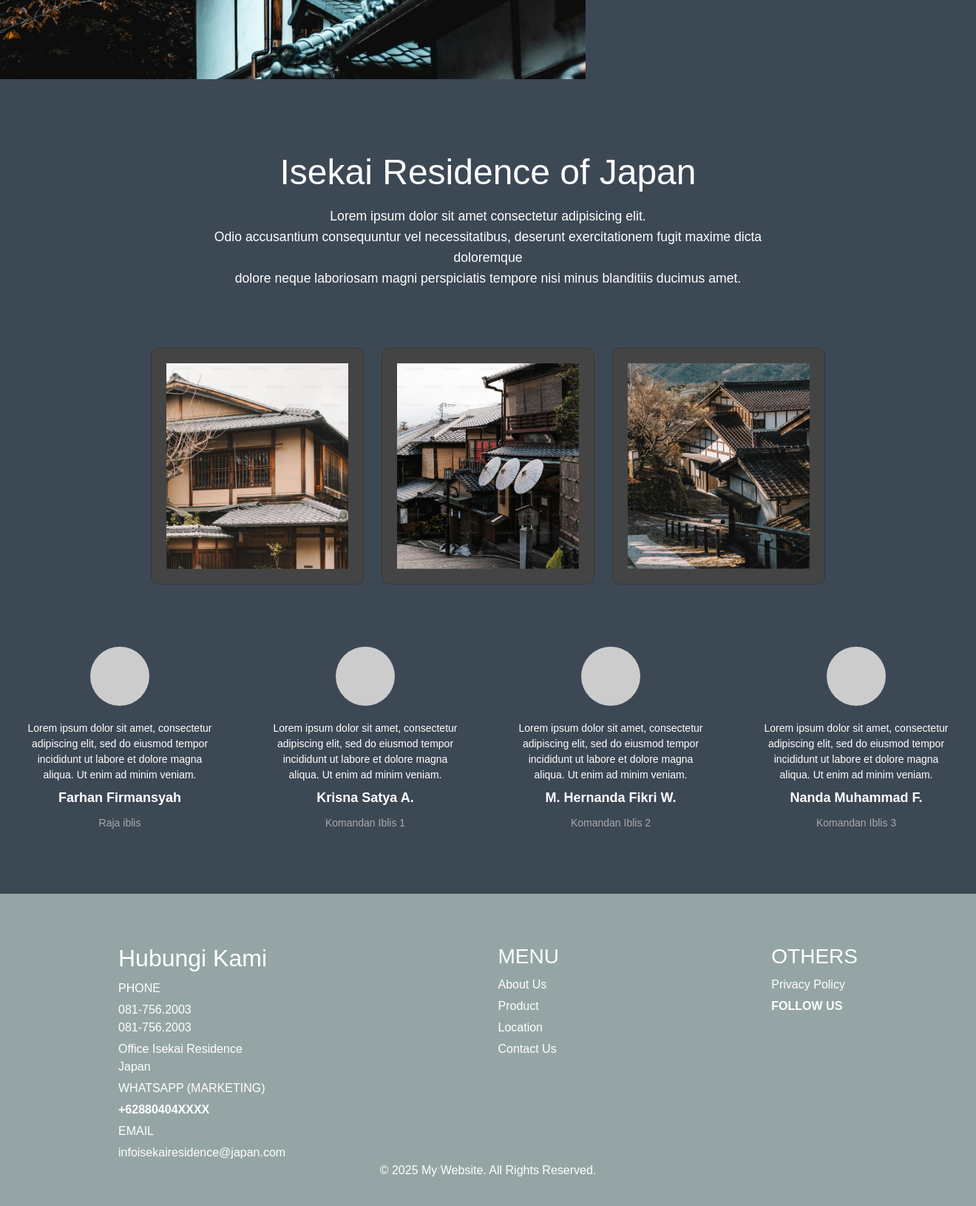
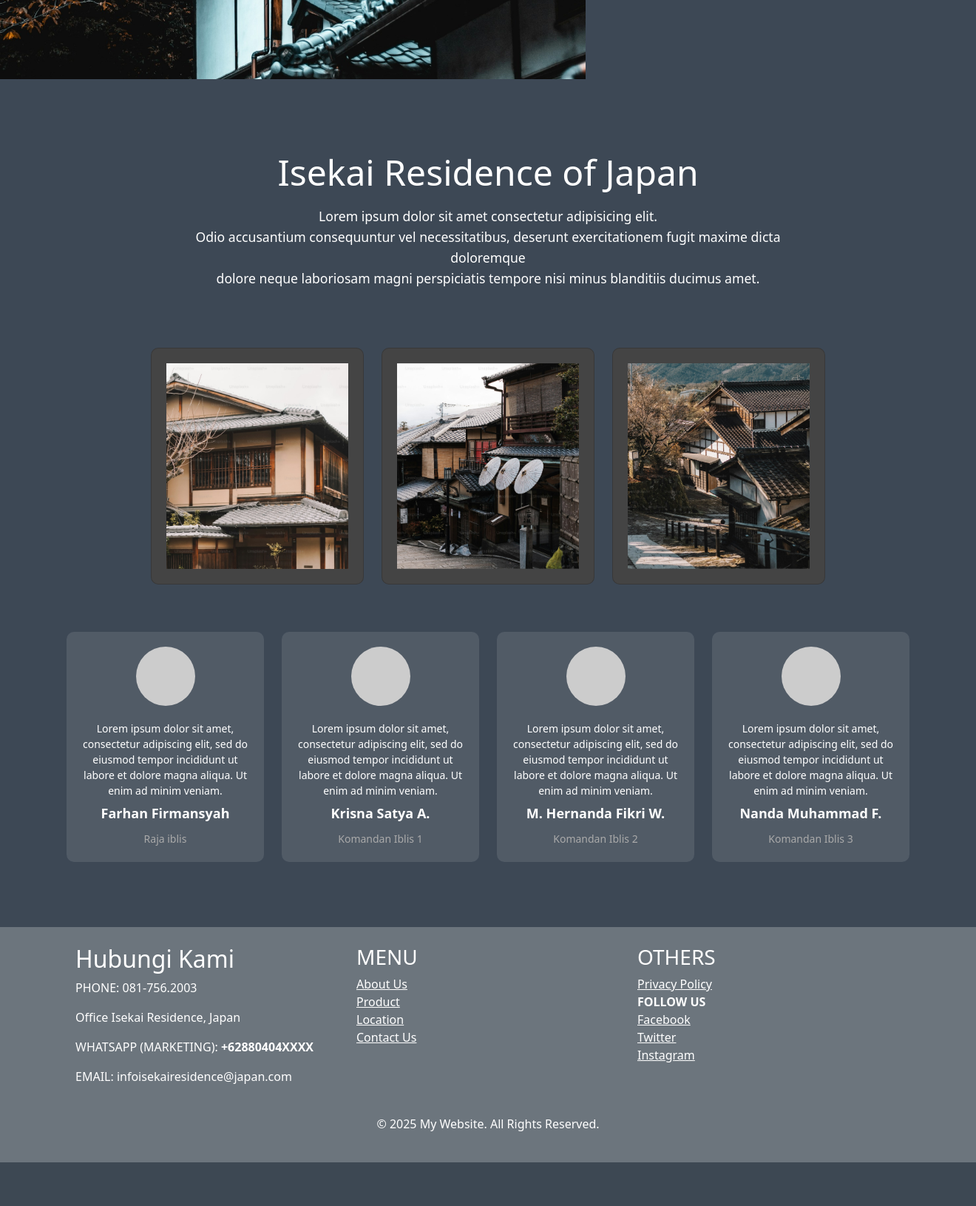
Before and after one commit to SannRainy/ProjectUAS, a PHP site: page /home.php in a window 1320 px wide. Shown: the part 1400-3030 px from the top of the page at 74% size. After the commit the page ends 2971 px from the top, so only its background shows below. Run offline with PHP 8.4, Linux system fonts and the light colour scheme; the visitor is signed in with stand-in values (Sample User, id 1).

Commit message:
update styling home & login

```diff
--- a/home.php
+++ b/home.php
@@ -5,93 +5,79 @@
     <meta charset="UTF-8">
     <meta name="viewport" content="width=device-width, initial-scale=1.0">
     <link rel="stylesheet" href="asset/style/home.css">
-    <script src="asset/script/home.js"></script>
+    <script src="asset/script/home.js" defer></script>
     <title>Home</title>
 </head>
 <body>
 <main>
-<!--Text Main-->
-  <div class="d-flex text-start fade-in-up" style="z-index: 1; padding-left: 3rem; padding-top: 5rem;">
+    <!-- Who We Are Section -->
+    <section class="who-we-are d-flex text-start fade-in-up" style="padding-left: 3rem; padding-top: 5rem;">
         <article style="color:white;">
             <p style="font-size: 1.5rem;">Who we Are</p>
             <h1 style="font-size: 2.5rem; font-weight: bold;">Isekai Residence<br>Living in Your Dream</h1>
             <p style="font-size: 1.5rem;">Sebuah kota impian para wibu dengan hunian berkualitas, damai, dan tenang<br>
             Berlokasi paling strategis di Jepang</p>
         </article>
+    </section>
+
+    <!-- Side Image and Text Section -->
+    <section class="side-image-text d-flex fade-in-up" style="width: 100%; height: 40rem;">
+        <div class="side-bg position-relative" style="width: 60%; height: 100%; overflow: hidden;">
+            <img src="asset/img/bg_card.png" alt="Side Image" style="width: 100%; height: 100%; object-fit: contain;">
         </div>
-<!--Side Image and Text-->
-<div class="d-flex fade-in-up" style="width: 100%; height: 40rem;">
-<!--Side Image-->
-    <div class="side-bg position-relative" style="width: 60%; height: 100%; overflow: hidden;">
-        <div class="side-img" style="width: 100%; height: 100%; position: relative;">
-            <img src="asset/img/bg_card.png" alt="side-img" style="width: 100%; height: 100%; object-fit: contain; position: absolute; top: 50%; left: 50%; transform: translate(-50%, -50%);">
-        </div>
-    </div>
-<!--Side Text-->
-    <div class="right-text d-flex flex-column justify-content-center fade-in-up" style="width: 40%; padding: 2rem; color: white;">
+        <div class="right-text d-flex flex-column justify-content-center" style="width: 40%; padding: 2rem; color: white;">
             <h1>Suasana yang<br>Tenang</h1>
             <p>Lorem ipsum dolor sit amet consectetur adipisicing elit. Ipsa cum quod eum. Nam vel molestias libero alias assumenda repellat cum excepturi, quasi inventore adipisci ullam nulla, veniam qui sequi debitis.</p>
         </div>
-</div>
-<!--title and Card-->
-<div class="d-flex flex-column align-items-center fade-in-up" style="width: 100%;">
-<!--Title Text-->
-    <div class="title-text d-flex flex-column text-center fade-in-up" style="color: white;">
+    </section>
+
+    <!-- Title and Card Section -->
+    <section class="title-and-cards d-flex flex-column align-items-center">
+        <div class="title-text d-flex flex-column text-center" style="color: white;">
             <h1>Isekai Residence of Japan</h1>
             <p>Lorem ipsum dolor sit amet consectetur adipisicing elit. <br>
             Odio accusantium consequuntur vel necessitatibus, deserunt exercitationem fugit maxime dicta doloremque<br>
             dolore neque laboriosam magni perspiciatis tempore nisi minus blanditiis ducimus amet.</p>
         </div>
-<!--Card Container-->
-<div class="card-contain d-flex flex-column flex-md-row justify-content-between gap-4 fade-in-up">
+        <div class="card-contain d-flex flex-column flex-md-row justify-content-between gap-4">
+            <?php
+            $cardImages = [
+                "asset/img/bg_card-item1.png",
+                "asset/img/bg_card-item2.png",
+                "asset/img/bg_card-item3.png"
+            ];
+            foreach ($cardImages as $image): ?>
                 <div class="card" style="width: 18rem; height: 20rem; margin-top: 2rem;">
-    <a href="#" style="text-decoration: none; color: inherit; height: 100%; display: block;">
-        <img src="asset/img/bg_card-item1.png" class="card-img-top" alt="..." style="width: 100%; height: 100%; object-fit: cover; border-radius: inherit;"></a>
+                    <a href ="#" style="text-decoration: none; color: inherit; height: 100%; display: block;">
+                        <img src="<?php echo $image; ?>" class="card-img-top" alt="Card Image" style="width: 100%; height: 100%; object-fit: cover; border-radius: inherit;">
+                    </a>
                 </div>
-<div class="card" style="width: 18rem; height: 20rem; margin-top: 2rem;">
-    <a href="#" style="text-decoration: none; color: inherit; height: 100%; display: block;">
-        <img src="asset/img/bg_card-item2.png" class="card-img-top" alt="..." style="width: 100%; height: 100%; object-fit: cover; border-radius: inherit;"></a>
+            <?php endforeach; ?>
         </div>
-<div class="card" style="width: 18rem; height: 20rem; margin-top: 2rem;">
-    <a href="#" style="text-decoration: none; color: inherit; height: 100%; display: block;">
-        <img src="asset/img/bg_card-item3.png" class="card-img-top" alt="..." style="width: 100%; height: 100%; object-fit: cover; border-radius: inherit;"></a>
+    </section>
+
+    <!-- Profile Cards Section -->
+    <section class="profile-cards container" style="padding: 4rem 0; color: #fff;">
+    <div class="row justify-content-center">
+        <?php
+        $profiles = [
+            ["name" => "Farhan Firmansyah", "title" => "Raja iblis"],
+            ["name" => "Krisna Satya A.", "title" => "Komandan Iblis 1"],
+            ["name" => "M. Hernanda Fikri W.", "title" => "Komandan Iblis 2"],
+            ["name" => "Nanda Muhammad F.", "title" => "Komandan Iblis 3"]
+        ];
+        foreach ($profiles as $profile): ?>
+            <div class="col-12 col-md-6 col-lg-3 mb-4"> <!-- Responsive column -->
+                <div class="card-item" style="border-radius: 10px; padding: 20px; text-align: center; background-color: rgba(255, 255, 255, 0.1);"> <!-- Optional background color -->
+                    <div style="width: 80px; height: 80px; background-color: #ccc; border-radius: 50%; margin: 0 auto 20px;"></div>
+                    <p style="font-size: 14px; line-height: 1.5; margin: 10px 0;">Lorem ipsum dolor sit amet, consectetur adipiscing elit, sed do eiusmod tempor incididunt ut labore et dolore magna aliqua. Ut enim ad minim veniam.</p>
+                    <h4 style="font-size: 18px; margin: 10px 0; font-weight: bold;"><?php echo $profile['name']; ?></h4>
+                    <span style="font-size: 14px; color: #aaa;"><?php echo $profile['title']; ?></span>
                 </div>
             </div>
-<!--Profile Card-->
-<div style="display: flex; gap: 2rem; justify-content: center; padding-top: 4rem; padding-bottom: 4rem; color: #fff;">
-  <!-- Card 1 -->
-  <div class="card-item" style="width: 300px; border-radius: 10px; padding: 20px; text-align: center;">
-    <div style="width: 80px; height: 80px; background-color: #ccc; border-radius: 50%; margin: 0 auto 20px;"></div>
-    <p style="font-size: 14px; line-height: 1.5; margin: 10px 0;">Lorem ipsum dolor sit amet, consectetur adipiscing elit, sed do eiusmod tempor incididunt ut labore et dolore magna aliqua. Ut enim ad minim veniam.</p>
-    <h4 style="font-size: 18px; margin: 10px 0; font-weight: bold;">Farhan Firmansyah</h4>
-    <span style="font-size: 14px; color: #aaa;">Raja iblis</span>
+        <?php endforeach; ?>
     </div>
-
-  <!-- Card 2 -->
-  <div class="card-item" style="width: 300px; border-radius: 10px; padding: 20px; text-align: center;">
-    <div style="width: 80px; height: 80px; background-color: #ccc; border-radius: 50%; margin: 0 auto 20px;"></div>
-    <p style="font-size: 14px; line-height: 1.5; margin: 10px 0;">Lorem ipsum dolor sit amet, consectetur adipiscing elit, sed do eiusmod tempor incididunt ut labore et dolore magna aliqua. Ut enim ad minim veniam.</p>
-    <h4 style="font-size: 18px; margin: 10px 0; font-weight: bold;">Krisna Satya A.</h4>
-    <span style="font-size: 14px; color: #aaa;">Komandan Iblis 1</span>
-  </div>
-
-  <!-- Card 3 -->
-  <div class="card-item" style="width: 300px; border-radius: 10px; padding: 20px; text-align: center;">
-    <div style="width: 80px; height: 80px; background-color: #ccc; border-radius: 50%; margin: 0 auto 20px;"></div>
-    <p style="font-size: 14px; line-height: 1.5; margin: 10px 0;">Lorem ipsum dolor sit amet, consectetur adipiscing elit, sed do eiusmod tempor incididunt ut labore et dolore magna aliqua. Ut enim ad minim veniam.</p>
-    <h4 style="font-size: 18px; margin: 10px 0; font-weight: bold;">M. Hernanda Fikri W.</h4>
-    <span style="font-size: 14px; color: #aaa;">Komandan Iblis 2</span>
-  </div>
-
-  <!-- Card 4 -->
-  <div class="card-item" style="width: 300px; border-radius: 10px; padding: 20px; text-align: center;">
-    <div style="width: 80px; height: 80px; background-color: #ccc; border-radius: 50%; margin: 0 auto 20px;"></div>
-    <p style="font-size: 14px; line-height: 1.5; margin: 10px 0;">Lorem ipsum dolor sit amet, consectetur adipiscing elit, sed do eiusmod tempor incididunt ut labore et dolore magna aliqua. Ut enim ad minim veniam.</p>
-    <h4 style="font-size: 18px; margin: 10px 0; font-weight: bold;">Nanda Muhammad F.</h4>
-    <span style="font-size: 14px; color: #aaa;">Komandan Iblis 3</span>
-  </div>
-</div>
-</div>
+</section>
 </main>
 
 <?php include 'includes/footer.php'; ?>
--- a/includes/footer.php
+++ b/includes/footer.php
@@ -1,35 +1,42 @@
-<footer style="background-color: #95a5a6; padding: 1.25rem; color: #fff;">
-  <div style="display: flex; justify-content: space-between; max-width: 62.5rem; margin: auto; padding-top: 3rem;">
-    <!-- Kontak -->
-    <div>
-      <h2 style="margin: 0 0 0.625rem;">Hubungi Kami</h2>
-      <p style="margin: 0.3125rem 0;">PHONE</p>
-      <p style="margin: 0;">081-756.2003</p>
-      <p style="margin: 0;">081-756.2003</p>
-      <p style="margin: 0.3125rem 0;">Office Isekai Residence<br>Japan</p>
-      <p style="margin: 0.3125rem 0;">WHATSAPP (MARKETING)</p>
-      <p style="margin: 0;"><strong>+62880404XXXX</strong></p>
-      <p style="margin: 0.3125rem 0;">EMAIL</p>
-      <p style="margin: 0;">infoisekairesidence@japan.com</p>
+<head>
+<link href="https://cdn.jsdelivr.net/npm/bootstrap@5.3.0/dist/css/bootstrap.min.css" rel="stylesheet">
+</head>
+<footer class="bg-secondary text-white py-4">
+    <div class="container">
+        <div class="d-flex row">
+            <!-- Contact Information -->
+            <div class="col-md-4">
+                <h2>Hubungi Kami</h2>
+                <address>
+                    <p>PHONE: 081-756.2003</p>
+                    <p>Office Isekai Residence, Japan</p>
+                    <p>WHATSAPP (MARKETING): <strong>+62880404XXXX</strong></p>
+                    <p>EMAIL: infoisekairesidence@japan.com</p>
+                </address>
             </div>
             <!-- Menu -->
-    <div>
-      <h3 style="margin: 0 0 0.625rem;">MENU</h3>
-      <p style="margin: 0.3125rem 0;">About Us</p>
-      <p style="margin: 0.3125rem 0;">Product</p>
-      <p style="margin: 0.3125rem 0;">Location</p>
-      <p style="margin: 0.3125rem 0;">Contact Us</p>
+            <div class="col-md-4">
+                <h3>MENU</h3>
+                <ul class="list-unstyled">
+                    <li><a href="AboutUs.php" class="text-white">About Us</a></li>
+                    <li><a href="Product.php" class="text-white">Product</a></li>
+                    <li><a href="Location.php" class="text-white">Location</a></li>
+                    <li><a href="ContactUs.php" class="text-white">Contact Us</a></li>
+                </ul>
             </div>
             <!-- Others -->
-    <div>
-      <h3 style="margin: 0 0 0.625rem;">OTHERS</h3>
-      <p style="margin: 0.3125rem 0;">Privacy Policy</p>
-      <p style="margin: 0.3125rem 0; font-weight: bold;">FOLLOW US</p>
+            <div class="col-md-4">
+                <h3>OTHERS</h3>
+                <ul class="list-unstyled">
+                    <li><a href="#" class="text-white">Privacy Policy</a></li>
+                    <li><strong>FOLLOW US</strong></li>
+                    <li><a href="#" class="text-white">Facebook</a></li>
+                    <li><a href="#" class="text-white">Twitter</a></li>
+                    <li><a href="#" class="text-white">Instagram</a></li>
+                </ul>
             </div>
         </div>
-    <link rel="stylesheet" href="asset/style/footer.css">
-
-        <p style="text-align: center;">&copy; <?php echo date("Y"); ?> My Website. All Rights Reserved.</p>
+        <p class="text-center mt-4">&copy; <?php echo date("Y"); ?> My Website. All Rights Reserved.</p>
+    </div>
 </footer>
-</body>
-</html>
+<script src="https://cdn.jsdelivr.net/npm/bootstrap@5.3.0/dist/js/bootstrap.bundle.min.js"></script>
--- a/includes/header.php
+++ b/includes/header.php
@@ -1,15 +1,13 @@
 <?php
 session_start();
-if(isset($_POST['logout'])){
+if (isset($_POST['logout'])) {
     session_unset();
     session_destroy();
     header('location: index.php');
     exit();
 }
 
-
 if (!isset($_SESSION["username"])) {
-
     header('location: login.php');
     exit();
 }
@@ -22,60 +20,53 @@ if (!isset($_SESSION["username"])) {
     <meta name="viewport" content="width=device-width, initial-scale=1.0">
     <link rel="stylesheet" href="asset/style/header.css">
     <link href="https://cdn.jsdelivr.net/npm/bootstrap@5.3.0/dist/css/bootstrap.min.css" rel="stylesheet">
-    <link href="https://fonts.googleapis.com/css2?family=Montserrat:ital,wght@0,100..900;1,100..900&display=swap" rel="stylesheet">
-    <link rel="stylesheet" href="https://cdn.jsdelivr.net/npm/locomotive-scroll/dist/locomotive-scroll.min.css">
-    <script src="asset/script/header.js"></script>
+    <link href="https://fonts.googleapis.com/css2?family=Montserrat:wght@100..900&display=swap" rel="stylesheet">
     <title>My Website</title>
 </head>
-<body style=" background-color: #3d4855;">
+<body style="background-color: #3d4855;">
 <header>
     <!-- Navbar -->
-<nav class="navbar navbar-expand-lg position-absolute w-100" style="z-index: 2; top: 0; background: transparent;">
+    <nav class="navbar navbar-expand-lg navbar-light bg-transparent position-absolute w-100" style="z-index: 2; top: 0;">
         <div class="container-fluid">
-    <a class="navbar-brand" href="#" style="font-size: 1.5rem; color: white; padding-left: 1rem;">Isekai Resident</a>
+            <a class="navbar-brand text-white" href="#" style="font-size: 1.5rem; padding-left: 1rem;">Isekai Resident</a>
             <button class="navbar-toggler" type="button" data-bs-toggle="collapse" data-bs-target="#navbarNav" aria-controls="navbarNav" aria-expanded="false" aria-label="Toggle navigation">
                 <span class="navbar-toggler-icon"></span>
             </button>
-    <div class="collapse navbar-collapse d-flex justify-content-end" id="navbarNav">
+            <div class="collapse navbar-collapse justify-content-end" id="navbarNav">
                 <ul class="navbar-nav gap-5" style="padding-right: 3rem;">
                     <li class="nav-item">
-          <a class="nav-link" href="home.php" style="color: white; font-size: 1rem;">Home</a>
+                        <a class="nav-link text-white" href="#">Home</a>
                     </li>
                     <li class="nav-item">
-          <a class="nav-link" href="AboutUs.php" style="color: white; font-size: 1rem;">About us</a>
+                        <a class="nav-link text-white" href="#">About us</a>
                     </li>
                     <li class="nav-item">
-          <a class="nav-link" href="Product.php" style="color: white; font-size: 1rem;">Product</a>
+                        <a class="nav-link text-white" href="#">Product</a>
                     </li>
                     <li class="nav-item">
-          <a class="nav-link" href="Location.php" style="color: white; font-size: 1rem;">Location</a>
+                        <a class="nav-link text-white" href="#">Location</a>
                     </li>
                     <li class="nav-item">
-          <a class="nav-link" href="ContactUs.php" style="color: white; font-size: 1rem;">Contact Us</a>
+                        <a class="nav-link text-white" href="#">Contact Us</a>
                     </li>
                 </ul>
             </div>
-  </div>
-  <div class="Button-logout">
-         <form action="home.php" method="POST">
-            <button type="submit" name="logout">logout</button>
+            <form action="home.php" method="POST" class="d-flex">
+                <button type="submit" name="logout" class="btn btn-danger">Logout</button>
             </form>
         </div>
     </nav>
 
     <!-- Background Image with Text -->
-<div class="bg-img position-relative" style="width: 100%; height: 40rem; overflow: hidden;">
-  <!-- Background Image -->
-  <img src="asset/img/bg_head.png" alt="bg_top" style="z-index: 0; width: 100%; height: 100%; object-fit: cover; position: absolute; top: 0; left: 0;">
-  <!-- Text Overlay -->
-  <div class="text-overlay text-start d-flex flex-column justify-content-center align-items-start" style="z-index: 1; width: 100%; height: 100%; position: absolute; top: 0; left: 0; padding-left: 8rem; color: white;">
-    <p style="font-size:1.5rem;">Isekai Residence</p>
+    <div class="bg-img" style="position: relative; width: 100%; height: 40rem; overflow: hidden;">
+        <img src="asset/img/bg_head.png" alt="Background Image" style="width: 100%; height: 100%; object-fit: cover; position: absolute; top: 0; left: 0; z-index: 0;">
+        <div class="text-overlay text-start d-flex flex-column justify-content-center align-items-start" style="position: relative; z-index: 1; padding-left: 8rem; padding-top: 20rem; color: white;">
+            <p style="font-size: 1.5rem;">Isekai Residence</p>
             <h1 style="font-size: 2.5rem; font-weight: bold;">Pengalaman Hidup<br>Yang Tenang dan Damai</h1>
         </div>
     </div>
 </header>
 
-<script src="https://cdn.jsdelivr.net/npm/locomotive-scroll/dist/locomotive-scroll.min.js"></script>
 <script src="https://cdn.jsdelivr.net/npm/bootstrap@5.3.0/dist/js/bootstrap.bundle.min.js"></script>
 </body>
 </html>
--- a/index.php
+++ b/index.php
@@ -7,6 +7,5 @@
 </head>
 <body>
     <?php include 'login.php'; ?>
-
 </body>
 </html>
--- a/login.php
+++ b/login.php
@@ -47,6 +47,7 @@ if (isset($_POST['login'])) {
     <meta charset="UTF-8">
     <meta name="viewport" content="width=device-width, initial-scale=1.0">
     <title>Login</title>
+    <link href="https://cdn.jsdelivr.net/npm/bootstrap@5.3.0/dist/css/bootstrap.min.css" rel="stylesheet">
     <link rel="stylesheet" href="asset/style/login.css">
 </head>
 <body>
@@ -61,8 +62,6 @@ if (isset($_POST['login'])) {
     <div class="button-container">
     <a href="register.php" class="button">Kembali ke registrasi</a>
 </div>
-
-
+<?php include 'includes/footer.php'; ?>
 </body>
 </html>
-<?php include 'includes/footer.php'; ?>
```
Lines whose indentation alone changed are shown as unchanged.
